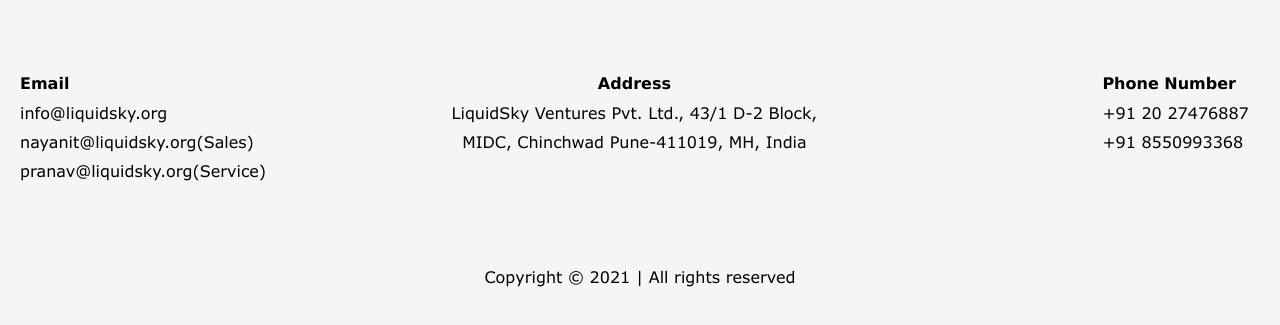
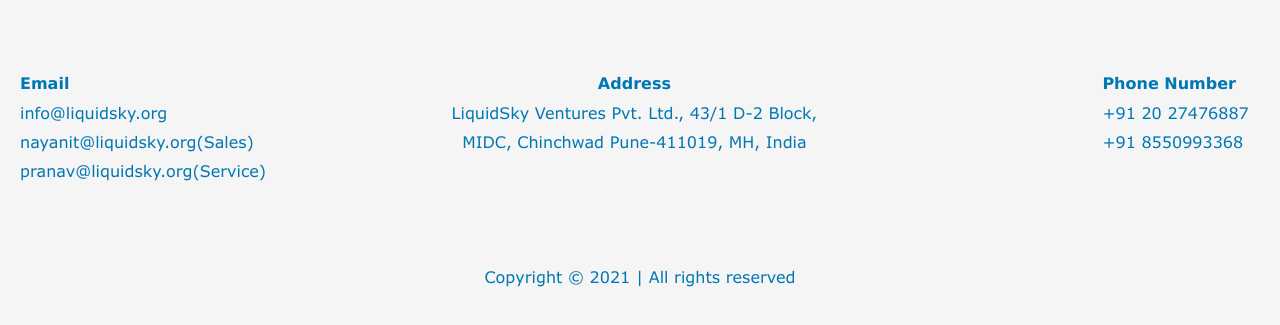
Before and after one commit to jayesh580/LiquidSky, a plain HTML site: page index.html in a window 1280 px wide. Shown: the part 3199-3524 px from the top of the page. Drawn offline with Linux system fonts and the light colour scheme; files whose address does not match are found by name.

Commit message:
Update index.html

```diff
--- a/index.html
+++ b/index.html
@@ -53,7 +53,9 @@
                 </a>
             </div>
         </div>
-        <div class="logo"></div>
+        <div class="logo">
+            <!-- <img src="images/logo.png" alt=""> -->
+        </div>
     </div>
 </div>
 <div class="prtcl" id="snow" style="padding-bottom: 100px;">
@@ -499,27 +501,29 @@
     <div class="foot-column">
         <div class="fot-col">
             <div class="foot-text1">
-                <p><strong>Email</strong></p>
-                <p><a href="mailto:info@liquidsky.org" class="anch">info@liquidsky.org</a><br><a href="mailto:nayanit@liquidsky.org(Sales)" class="anch">nayanit@liquidsky.org(Sales)</a>
-                    <br><a href="mailto:pranav@liquidsky.org(Service)" class="anch">pranav@liquidsky.org(Service)</a></p>
+                <p style="color:#0077B3"><strong>Email</strong></p>
+                <p>
+                    <a href="mailto:info@liquidsky.org" style="color:#0077B3" class="anch">info@liquidsky.org</a><br>
+                    <a href="mailto:nayanit@liquidsky.org(Sales)" style="color:#0077B3" class="anch">nayanit@liquidsky.org(Sales)</a><br>
+                    <a href="mailto:pranav@liquidsky.org(Service)" style="color:#0077B3" class="anch">pranav@liquidsky.org(Service)</a></p>
             </div>
         </div>
         <div class="fot-col">
             <div class="foot-text2">
-                <p><strong>Address</strong></p>
-                <p>LiquidSky Ventures Pvt. Ltd., 43/1 D-2 Block, MIDC, Chinchwad Pune-411019, MH, India</p>
+                <p style="color:#0077B3"><strong>Address</strong></p>
+                <p style="color:#0077B3">LiquidSky Ventures Pvt. Ltd., 43/1 D-2 Block, MIDC, Chinchwad Pune-411019, MH, India</p>
 
             </div>
         </div>
         <div class="fot-col">
             <div class="foot-text3">
-                <p><strong>Phone Number</strong></p>
-                <p>+91 20 27476887<br> +91 8550993368</p>
+                <p style="color:#0077B3"><strong>Phone Number</strong></p>
+                <p style="color:#0077B3">+91 20 27476887<br> +91 8550993368</p>
             </div>
         </div>
     </div>
     <div class="footer-bottom">
-        <p>Copyright © 2021 | All rights reserved</p>
+        <p style="color:#0077B3">Copyright © 2021 | All rights reserved</p>
     </div>
 </div>
 
```
